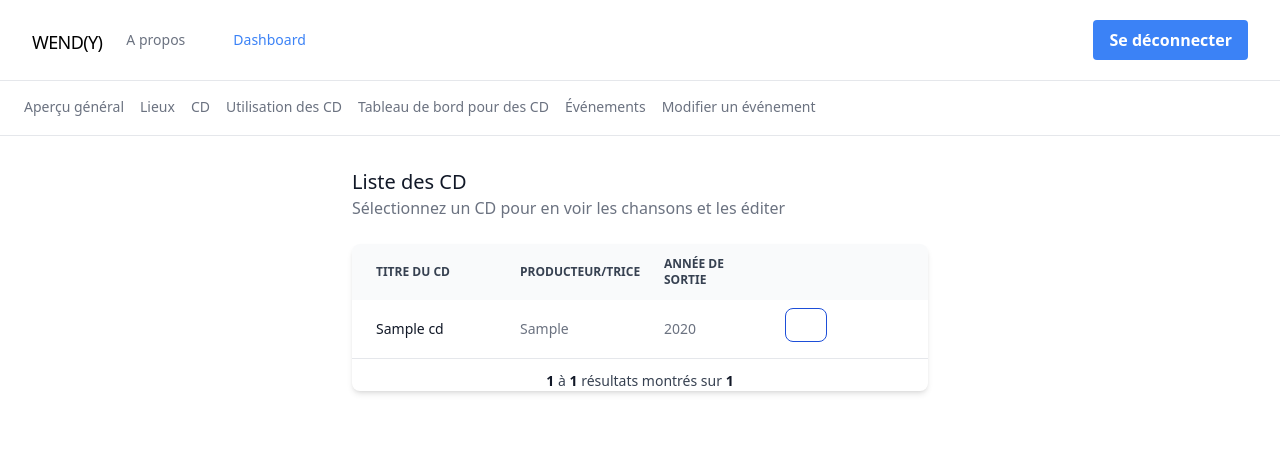
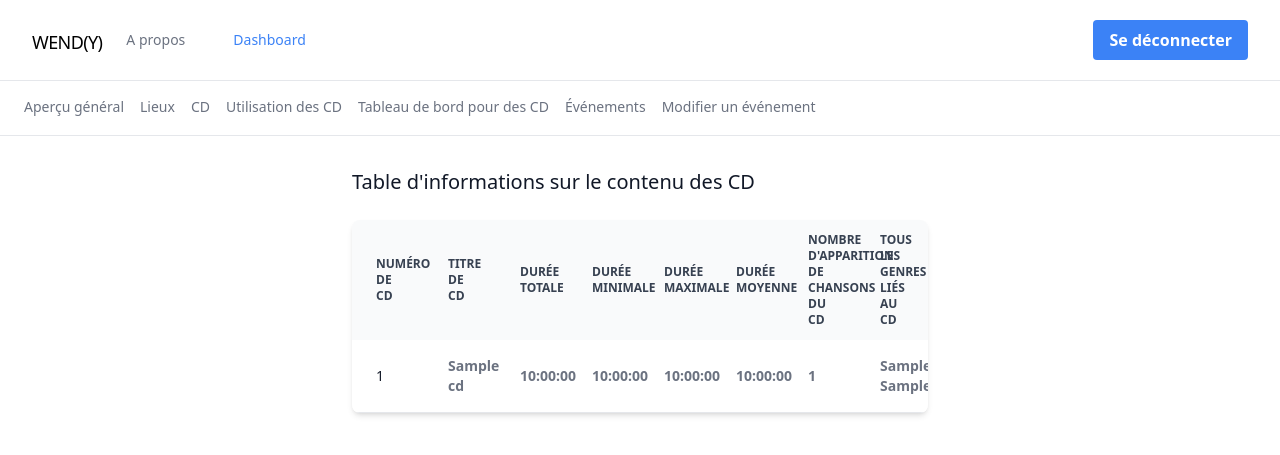
Before and after one commit to Irix0/Bases-de-donnes-Projet, a PHP site: page /dashboard/cd-tab.php in a window 1280 px wide. Shown: the top 455 px of the page. Run offline with PHP 8.4, Linux system fonts and the light colour scheme; the visitor is signed in with stand-in values (Sample User, id 1); tables that the repository leaves empty hold one stand-in row (values such as "Sample post"); some libraries are stand-ins or nearby versions.

Commit message:
added some titles and finished point 6

```diff
--- a/www/dashboard/cd-tab.php
+++ b/www/dashboard/cd-tab.php
@@ -17,25 +17,37 @@ $resultsPerPage = 10;
    $bdd = new PDO('mysql:host=ms8db;dbname=groupXX', 'groupXX', 'secret');
    ?>
 
+
    <div class="ml-80 mr-80 mt-2 px-6 py-6 lg:px-8">
       <!-- title -->
-      <h2 class="text-xl font-medium text-gray-900">Liste des CD</h2>
-      <h3 class="text-s font-medium text-gray-500 mb-4">Sélectionnez un CD pour en voir les chansons et les éditer</h3>
-
+      <h2 class="text-xl font-medium text-gray-900">Table d'informations sur le contenu des CD</h2>
       <div class="relative overflow-x-auto shadow-md sm:rounded-lg mt-6">
          <table class="table-fixed w-full text-sm text-left text-gray-500">
             <thead class="text-xs text-gray-700 uppercase bg-gray-50">
                <tr>
                   <th scope="col" class="w-1/12 px-6 py-3">
-                     Titre du CD
+                     Numéro de CD
                   </th>
                   <th scope="col" class="w-1/12 px-6 py-3">
-                     Producteur/trice
+                     Titre de CD
                   </th>
                   <th scope="col" class="w-1/12 px-6 py-3">
-                     Année de sortie
+                     Durée totale
                   </th>
-                  <th scope="col" class="w-1/12">
+                  <th scope="col" class="w-1/12 px-6 py-3">
+                     Durée minimale
+                  </th>
+                  <th scope="col" class="w-1/12 px-6 py-3">
+                     Durée maximale
+                  </th>
+                  <th scope="col" class="w-1/12 px-6 py-3">
+                     Durée moyenne
+                  </th>
+                  <th scope="col" class="w-1/12 px-6 py-3">
+                     Nombre d'apparition de chansons du CD
+                  </th>
+                  <th scope="col" class="w-1/12 px-6 py-3">
+                     Tous les genres liés au CD
                   </th>
                </tr>
             </thead>
@@ -47,58 +59,57 @@ $resultsPerPage = 10;
                   $page = $_GET['page'];
                }
                $pageFirstResult = ($page - 1) * $resultsPerPage;
+               //$rows_nb = $bdd->query('SELECT COUNT(*) FROM song WHERE CD_NUMBER =' . $cdNumber)->fetchColumn();
                $rows_nb = $bdd->query('SELECT COUNT(*) FROM cd')->fetchColumn();
 
                $page_nb = ceil($rows_nb / $resultsPerPage);
 
-               $req = $bdd->query('SELECT * FROM cd LIMIT ' . $pageFirstResult . ',' . $resultsPerPage);
+               //!!!! faire des transacttions quand on fait des SELECT différents
 
+               $sql1 = "SELECT * FROM (SELECT CD_NUMBER, COUNT(CD_NUMBER) as NB_CONTAINS FROM contains GROUP BY CD_NUMBER) t1 JOIN (SELECT song.CD_NUMBER, TIME_FORMAT(SEC_TO_TIME(SUM(TIME_TO_SEC(DURATION))), '%H:%i:%s') as tot, MIN(DURATION) as min, MAX(DURATION) as max, TIME_FORMAT(SEC_TO_TIME(AVG(TIME_TO_SEC(DURATION))), '%H:%i:%s') as avg, cd.title FROM `song`, `cd` WHERE song.cd_number = cd.cd_number GROUP BY cd.cd_number) t2 ON t2.CD_NUMBER = t1.CD_NUMBER JOIN (SELECT CD_NUMBER, GROUP_CONCAT(DISTINCT song.GENRE, IFNULL(CONCAT(', ', t2.subgenres_concat), '') SEPARATOR ', ') AS GENRES FROM song LEFT JOIN (SELECT specializes.SUBGENRE, GROUP_CONCAT(DISTINCT specializes.GENRE SEPARATOR ', ') AS subgenres_concat FROM specializes GROUP BY specializes.SUBGENRE) t2 ON song.GENRE = t2.SUBGENRE GROUP BY CD_NUMBER) t3 ON t3.CD_NUMBER = t1.CD_NUMBER; ";
+
+               $req = $bdd->prepare($sql1);
+               $req->execute();
                while ($row = $req->fetch()) {
                   echo "
-               <tr class='bg-white border-b hover:bg-gray-50'>
-                  <th scope='row' class='px-6 py-4 font-medium text-gray-900'>
-                     " . $row['TITLE'] . "
-                  </th>
-                  <td class='px-6 py-4'>
-                     " . $row['PRODUCER'] . "
-                  </td>
-                  <td class='px-6 py-4'>
-                     " . $row['YEAR'] . "
-                  </td>
-				<td class='py-2'>
-                     <div class='flex'>
-                     <a href='edit-tab-cd.php?cd_number=" . $row['CD_NUMBER'] . "'>
-                        <button data-modal-target='add-cd-modal' data-modal-toggle='add-cd-modal'
-                           class='text-blue-700 hover:text-white border border-blue-700 hover:bg-blue-800 font-medium rounded-lg text-sm px-5 py-4 text-center mr-2 mb-2'
-                           type='button'>
-                        </button>
-                       </a>
-					</td>
-               </tr>
-               ";
+                     <tr class='bg-white border-b hover:bg-gray-50'>
+                        <td scope='row' class='px-6 py-4 font-medium text-gray-900'>
+                           " . $row['CD_NUMBER'] . "
+                        </td>
+                        <th class='px-6 py-4'>
+                           " . $row['title'] . "
+                        </th>
+                        <th class='px-6 py-4'>
+                           " . $row['tot'] . "
+                        </th>
+                        <th class='px-6 py-4'>
+                           " . $row['min'] . "
+                        </th>
+                        <th class='px-6 py-4'>
+                           " . $row['max'] . "
+                        </th>
+                        <th class='px-6 py-4'>
+                           " . $row['avg'] . "
+                        </th>
+                        <th class='px-6 py-4'>
+                           " . $row['NB_CONTAINS'] . "
+                        </th>
+                        <th class='px-6 py-4'>
+                           " . $row['GENRES'] . "
+                        </th>
+                     </tr>
+                     ";
                }
 
                ?>
             </tbody>
-         </table>
 
-         <div class="mt-3 flex flex-col items-center">
-            <!-- Help text -->
-            <span class="text-sm text-gray-700">
-               <span class="font-semibold text-gray-900"><?php echo $pageFirstResult + 1; ?> </span> à <span class="font-semibold text-gray-900">
-                  <?php
-                  if (($pageFirstResult + $resultsPerPage) > $rows_nb) {
-                     echo $rows_nb;
-                  } else {
-                     echo ($pageFirstResult + $resultsPerPage);
-                  } ?></span> résultats montrés sur <span class="font-semibold text-gray-900"><?php echo "$rows_nb"; ?></span>
-            </span>
-         </div>
+            </tbody>
       </div>
-   </div>
+      </table>
 
-   <script src="https://cdnjs.cloudflare.com/ajax/libs/flowbite/1.6.5/flowbite.min.js"></script>
-   <script src="https://kit.fontawesome.com/526a298db9.js" crossorigin="anonymous"></script>
+      <script src="https://cdnjs.cloudflare.com/ajax/libs/flowbite/1.6.5/flowbite.min.js"></script>
+      <script src="https://kit.fontawesome.com/526a298db9.js" crossorigin="anonymous"></script>
 </body>
 
 </html>
--- a/www/dashboard/update_eventBoard.php
+++ b/www/dashboard/update_eventBoard.php
@@ -37,8 +37,12 @@ $resultsPerPage = 4;
     $req = $bdd->query('SELECT ID, NAME, DATE from event WHERE DATE > "' . $today . '" ORDER BY DATE DESC, NAME ASC LIMIT ' . $pageFirstResult . ',' . $resultsPerPage);
 
 ?>
+<div class="ml-80 mr-80 mt-2 px-6 py-6 lg:px-8">
+      <!-- title -->
+      <h2 class="text-xl font-medium text-gray-900">Liste des événements à venir</h2>
+      <h3 class="text-s font-medium text-gray-500 mb-4">Détails et modification des événements à venir</h3>
 
-   <div class="relative overflow-x-auto shadow-md sm:rounded-lg mt-10 ml-80 mr-80">
+   <div class="relative overflow-x-auto shadow-md sm:rounded-lg mt-6">
 
    <?php
         while ($row = $req->fetch()) {
```
Also changed, not shown: www/dashboard/edit-cd.php (+48 -62 lines), www/dashboard/event.php (+22 -19 lines).
